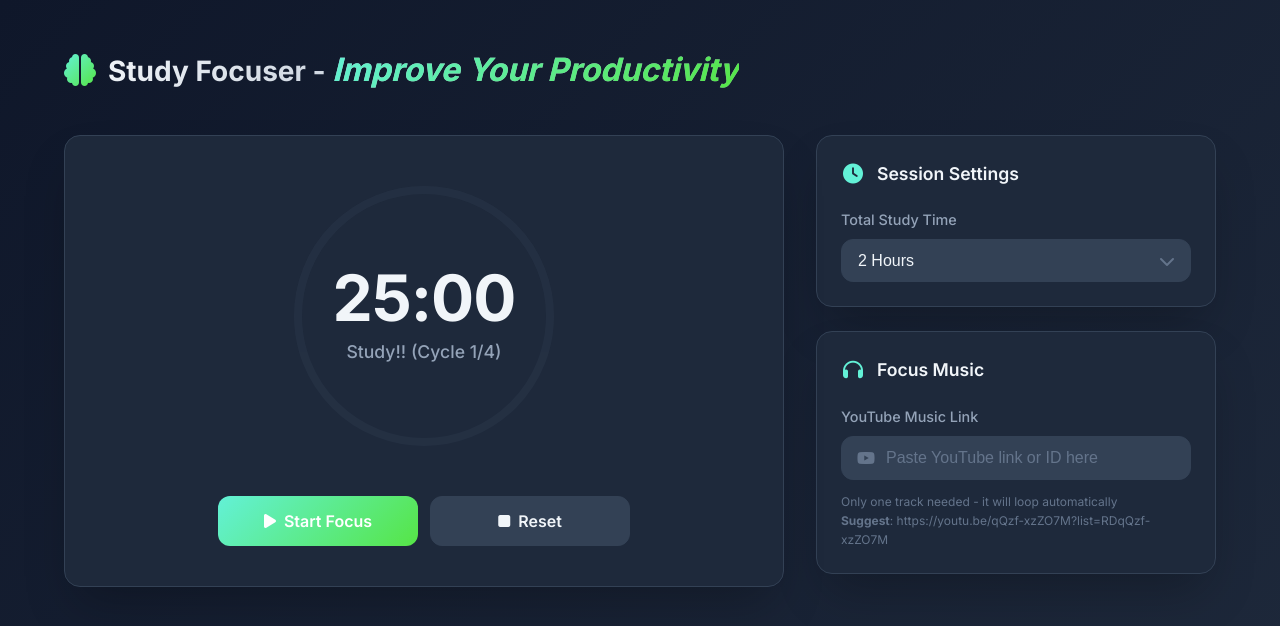
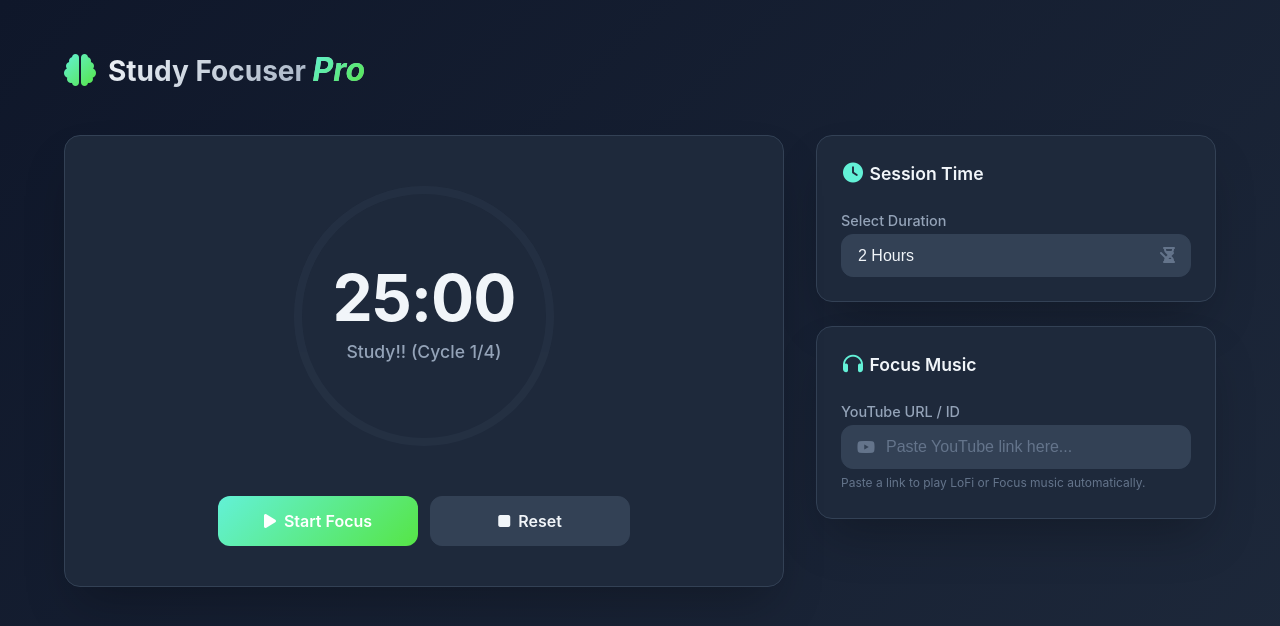
Before and after one commit to NadunML/Alarm-System, a plain HTML site: page index.html in a window 1280 px wide. Drawn offline with Linux system fonts and the light colour scheme.

Commit message:
Update title and styles in index

```diff
--- a/index.html
+++ b/index.html
@@ -3,27 +3,28 @@
 <head>
     <meta charset="UTF-8">
     <meta name="viewport" content="width=device-width, initial-scale=1.0">
-    <title>Study Focuser</title>
-    <link rel="icon" type="image/png" sizes="32x32" href="favicon.png">
+    <title>Study Focuser Pro</title>
+
+    <link rel="icon" type="image/png" href="favicon.png">
+
+    <link href="https://fonts.googleapis.com/css2?family=Outfit:wght@300;400;500;600;700&display=swap" rel="stylesheet">
+    <link rel="stylesheet" href="https://cdnjs.cloudflare.com/ajax/libs/font-awesome/6.4.0/css/all.min.css">
     <link rel="stylesheet" href="style.css">
-    <link href="https://fonts.googleapis.com/css2?family=Inter:wght@300;400;500;600;700&display=swap" rel="stylesheet">
-    <link rel="stylesheet" href="https://cdnjs.cloudflare.com/ajax/libs/font-awesome/6.4.0/css/all.min.css">
 </head>
 <body>
     <div class="app-container">
         <header class="app-header">
             <div class="logo">
                 <i class="fas fa-brain"></i>
-                <h1>Study Focuser - <i>Improve Your Productivity</i></h1>
+                <h1>Study Focuser <i>Pro</i></h1>
             </div>
-
         </header>
 
         <main class="main-content">
             <div class="timer-card">
                 <div class="timer-display">
                     <div class="timer-circle">
-                        <svg class="progress-ring" width="280" height="280">
+                        <svg class="progress-ring" viewBox="0 0 280 280">
                             <circle class="progress-ring-background" stroke-width="8" fill="transparent" r="126" cx="140" cy="140"/>
                             <circle class="progress-ring-circle" stroke-width="8" fill="transparent" r="126" cx="140" cy="140"/>
                         </svg>
@@ -64,12 +65,12 @@
             <div class="settings-panel">
                 <div class="setting-group">
                     <div class="setting-header">
-                        <i class="fas fa-clock"></i>
-                        <h3>Session Settings</h3>
+                        <h3><i class="fas fa-clock"></i> Session Time</h3>
                     </div>
-                    <div class="time-selector">
-                        <label for="total-time">Total Study Time</label>
+                    <div class="form-control-wrapper">
+                        <label for="total-time">Select Duration</label>
                         <div class="custom-select">
+                            <i class="fas fa-hourglass-half input-icon"></i>
                             <select id="total-time">
                                 <option value="30">30 Minutes</option>
                                 <option value="60">1 Hour</option>
@@ -79,35 +80,32 @@
                                 <option value="180">3 Hours</option>
                                 <option value="210">3.5 Hours</option>
                                 <option value="240">4 Hours</option>
-                                <option value="270">4.5 Hours</option>
-                                <option value="300">5 Hours</option>
                             </select>
-                            <i class="fas fa-chevron-down"></i>
+                            <i class="fas fa-chevron-down dropdown-arrow"></i>
                         </div>
                     </div>
                 </div>
 
                 <div class="setting-group">
                     <div class="setting-header">
-                        <i class="fas fa-headphones"></i>
-                        <h3>Focus Music</h3>
+                        <h3><i class="fas fa-headphones"></i> Focus Music</h3>
                     </div>
-                    <div class="youtube-input">
-                        <label for="youtube-link">YouTube Music Link</label>
+                    <div class="form-control-wrapper">
+                        <label for="youtube-link">YouTube URL / ID</label>
                         <div class="input-with-icon">
-                            <i class="fab fa-youtube"></i>
-                            <input type="text" id="youtube-link" placeholder="Paste YouTube link or ID here">
+                            <i class="fab fa-youtube input-icon"></i>
+                            <input type="text" id="youtube-link" placeholder="Paste YouTube link here...">
                         </div>
-                        <small>Only one track needed - it will loop automatically<br><b>Suggest</b>: https://youtu.be/qQzf-xzZO7M?list=RDqQzf-xzZO7M </small>
+                        <small>Paste a link to play LoFi or Focus music automatically.</small>
                     </div>
                 </div>
             </div>
         </main>
     </div>
 
-    <div id="video-player-container"></div>
+    <div id="video-player-container" class="hidden-player"></div>
     <audio id="alarm-sound" src="alarm.mp3" preload="auto"></audio>
-    <script src="https://www.youtube.com/iframe_api"></script>
+
     <script src="script.js"></script>
 </body>
 </html>
```
